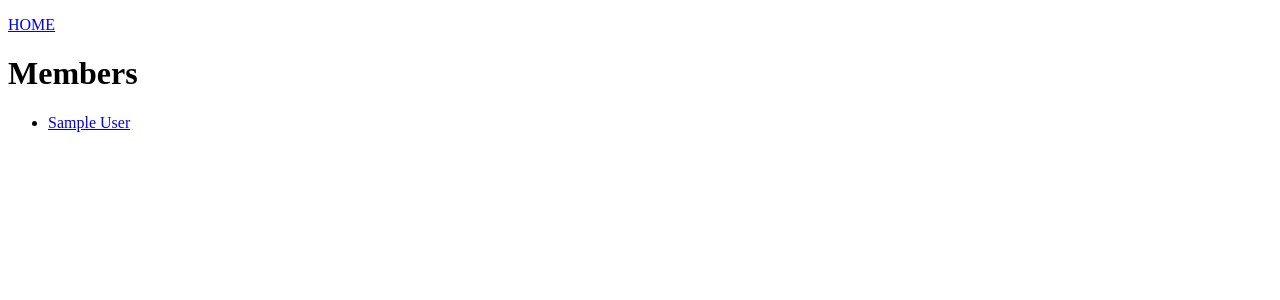
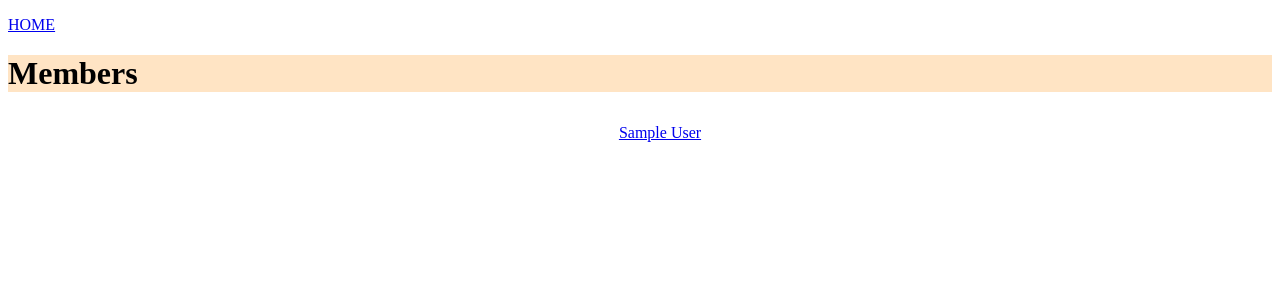
Before and after one commit to xxOkazuxx/BeerCraftz, a Django app: page /members/ in a window 1280 px wide. Shown: the top 300 px of the page. Run offline with Django 4.2, Linux system fonts and the light colour scheme; tables that the repository leaves empty hold one stand-in row (values such as "Sample post").

Commit message:
Play the display template

```diff
--- /dev/null
+++ b/backend/my_tennis_club/members/static/all_members.css
@@ -0,0 +1,18 @@
+.title {
+  background-color: bisque;
+  width: auto;
+}
+
+.container {
+}
+
+.member-list {
+  display: flex;
+  justify-content: space-evenly;
+  align-items: center;
+}
+
+li {
+  list-style-type: none;
+  margin: 10px;
+}
--- a/backend/my_tennis_club/members/templates/all_members.html
+++ b/backend/my_tennis_club/members/templates/all_members.html
@@ -1,16 +1,18 @@
-{% extends "master.html" %}
+{% extends "master.html" %} {% block title %} My Tennis Club - List of all
+members {% endblock %} {% block content %}
+<p><a href="/">HOME</a></p>
 
-{% block title %}
-    My Tennis Club - List of all members
+<div class="container">
+  <h1 class="title">Members</h1>
+  <ul>
+    <div class="member-list">
+      {% for x in mymembers %}
+      <li>
+        <a href="details/{{ x.id }}">{{ x.firstname }} {{ x.lastname }}</a>
+      </li>
+      {% endfor %}
+
+    </div>
+  </ul>
+</div>
 {% endblock %}
-
-{% block content %}
-    <p><a href="/">HOME</a></p>
-
-    <h1>Members</h1>
-    <ul>
-        {% for x in mymembers %}
-            <li><a href="details/{{ x.id }}">{{ x.firstname }} {{ x.lastname }}</a></li>
-        {% endfor %}
-    </ul>
-{% endblock %}
--- a/backend/my_tennis_club/members/templates/master.html
+++ b/backend/my_tennis_club/members/templates/master.html
@@ -1,10 +1,11 @@
+{% load static %}
 <!DOCTYPE html>
 <html>
-    <head>
-        <title>{% block title %} {% endblock %}</title>
-    </head>
-    <body>
-         {% block content %}
-         {% endblock %}
-    </body>
+  <link rel="stylesheet" href="{% static 'all_members.css' %}" />
+  <head>
+    <title>{% block title %} {% endblock %}</title>
+  </head>
+  <body>
+    {% block content %} {% endblock %}
+  </body>
 </html>
```
